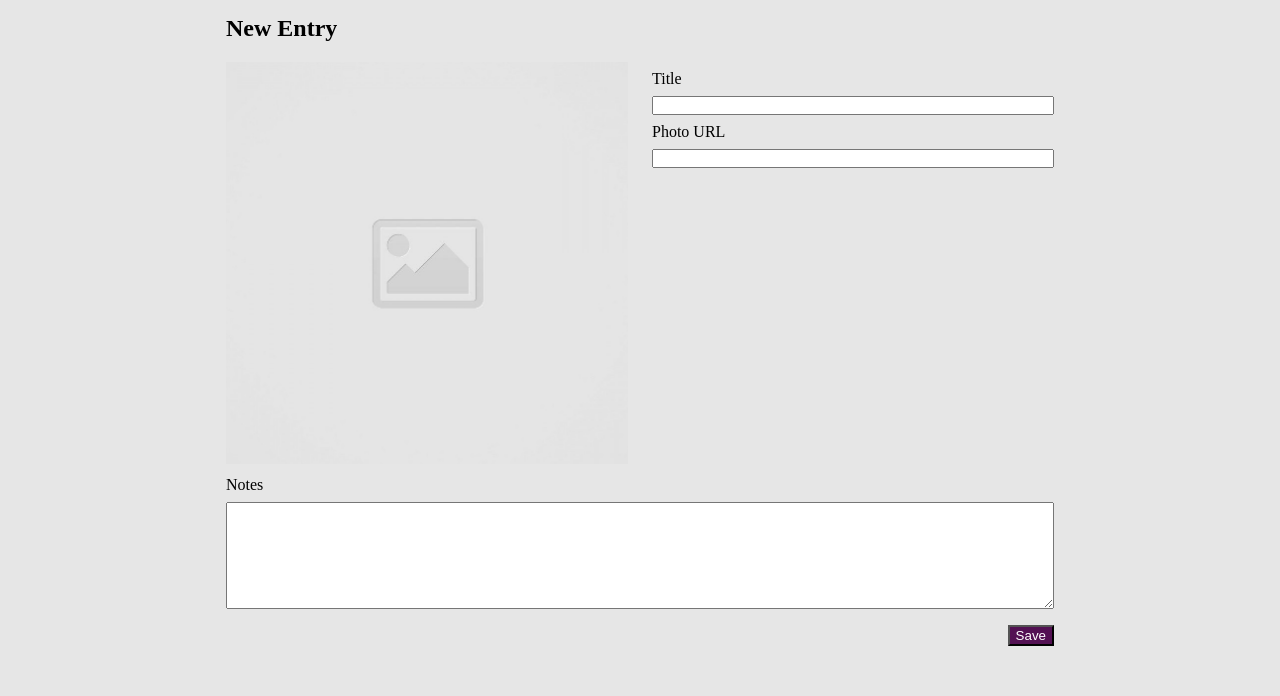
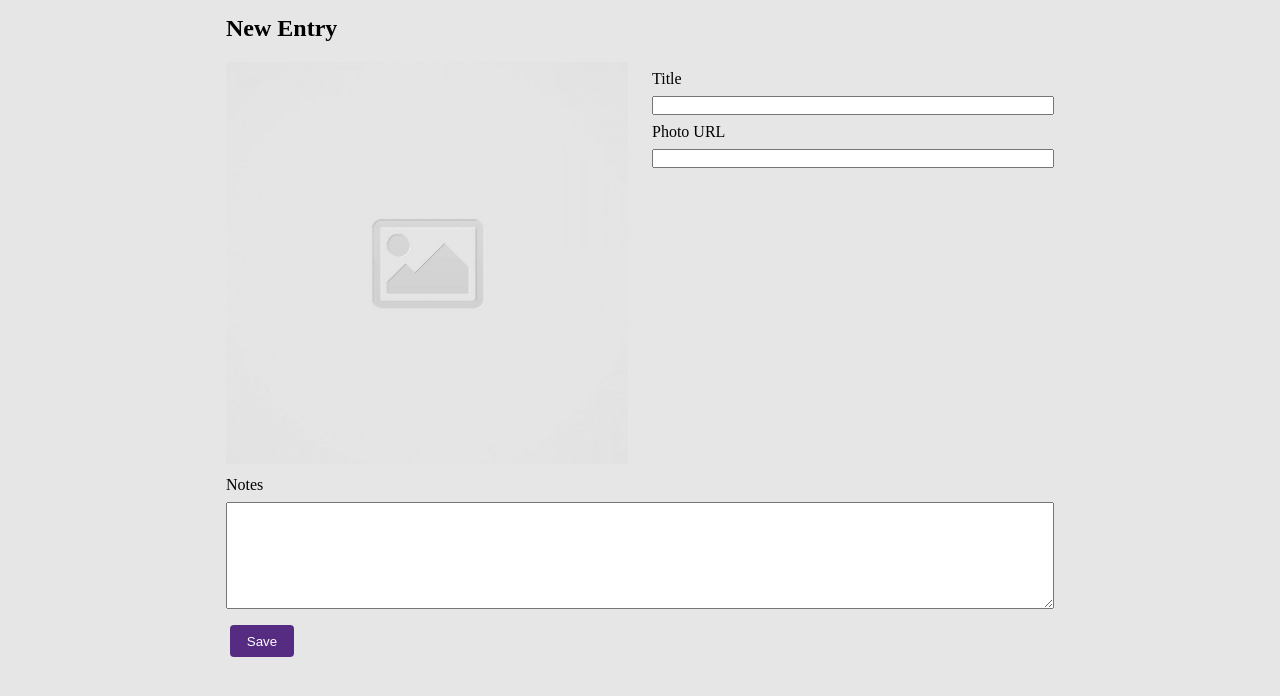
Before and after one commit to Alex-piper/code-journal, a website: page index.html in a window 1280 px wide. Shown: the part 64-760 px from the top of the page. Drawn offline with Linux system fonts and the light colour scheme.

Commit message:
Add a click target for deleting an entry to the entry form that only appears if the user is editing an entry.

```diff
--- a/css/styles.css
+++ b/css/styles.css
@@ -7,6 +7,7 @@ header {
 button {
   background-color: rgb(83, 17, 83);
   color: white;
+  cursor: pointer;
 }
 
 body {
@@ -21,11 +22,11 @@ img {
   width: 100%;
 }
 
-.button-mover {
+/* .button-mover {
   justify-content: right;
   display: flex;
   margin-top: 1rem;
-}
+} */
 
 label {
   margin-bottom: 0.5rem;
@@ -41,3 +42,27 @@ h3.entries-link {
   background-color: rgb(83, 17, 83);
   text-decoration: none;
 }
+
+.delete-entry-span {
+  cursor: pointer;
+  color: tomato;
+  text-decoration: underline;
+  font-weight: 600;
+
+  /* margin-right: 34rem; */
+}
+
+.button {
+  justify-content: space-between;
+  padding: 0 1rem;
+  margin-top: 1rem;
+}
+
+.submit-button {
+  background-color: #562b82;
+  color: white;
+  width: 4rem;
+  height: 2rem;
+  border-radius: 0.25rem;
+  border: none;
+}
--- a/index.html
+++ b/index.html
@@ -51,8 +51,9 @@
           </div>
         </div>
         <div class="row">
-          <div class="column-full button-mover">
-            <button type="submit" id="save">Save</button>
+          <div class="column-full button">
+            <span class="delete-entry-span hidden">Delete Entry</span>
+            <button type="submit" id="save" class="submit-button nav">Save</button>
           </div>
         </div>
       </form>
--- a/js/main.js
+++ b/js/main.js
@@ -6,6 +6,7 @@ var $entriesLink = document.querySelector('#entries-link');
 var $views = document.querySelectorAll('[data-view]');
 var $formLink = document.getElementById('formLink');
 var $formtitle = document.getElementById('entryTitle');
+var $deleteEntrySpan = document.querySelector('.delete-entry-span');
 
 $photoURL.addEventListener('input', getPhoto);
 function getPhoto(event) {
@@ -109,6 +110,8 @@ $entriesLink.addEventListener('click', function (event) {
 $formLink.addEventListener('click', function (event) {
   $form.reset();
   viewSwap('entry-form');
+  $deleteEntrySpan.className = 'delete-entry-span hidden';
+  updateFormTitle('New Entry');
 });
 
 // -------------------------Update entries------------------------
@@ -119,6 +122,7 @@ $ul.addEventListener('click', function (event) {
     var entryId = Number(event.target.closest('li').getAttribute('data-entry-id'));
     data.editing = findEntryObject(entryId);
     fillInForm(data.editing);
+    $deleteEntrySpan.className = 'delete-entry-span';
     updateFormTitle('Edit Entry');
   }
 });
```
